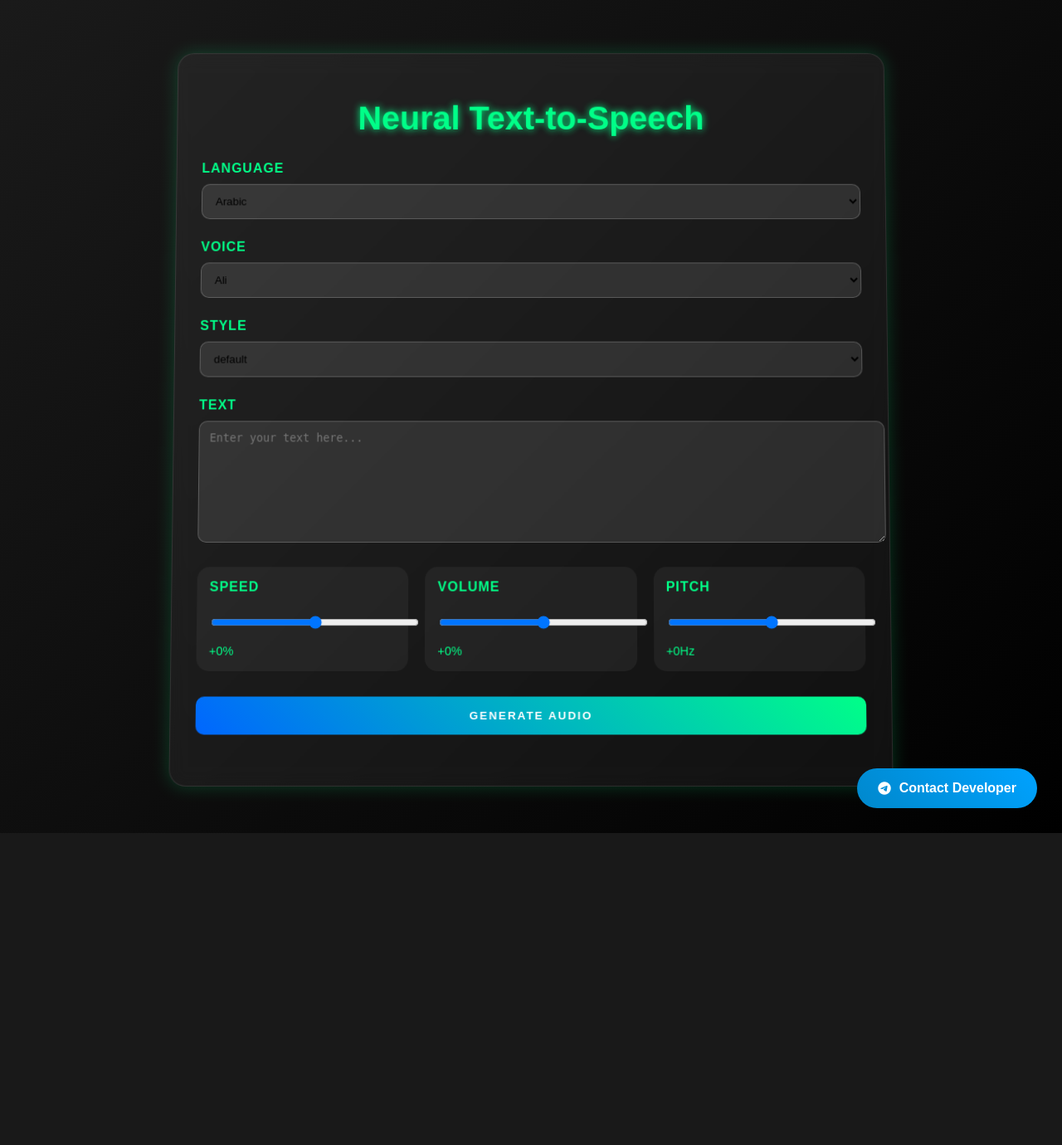
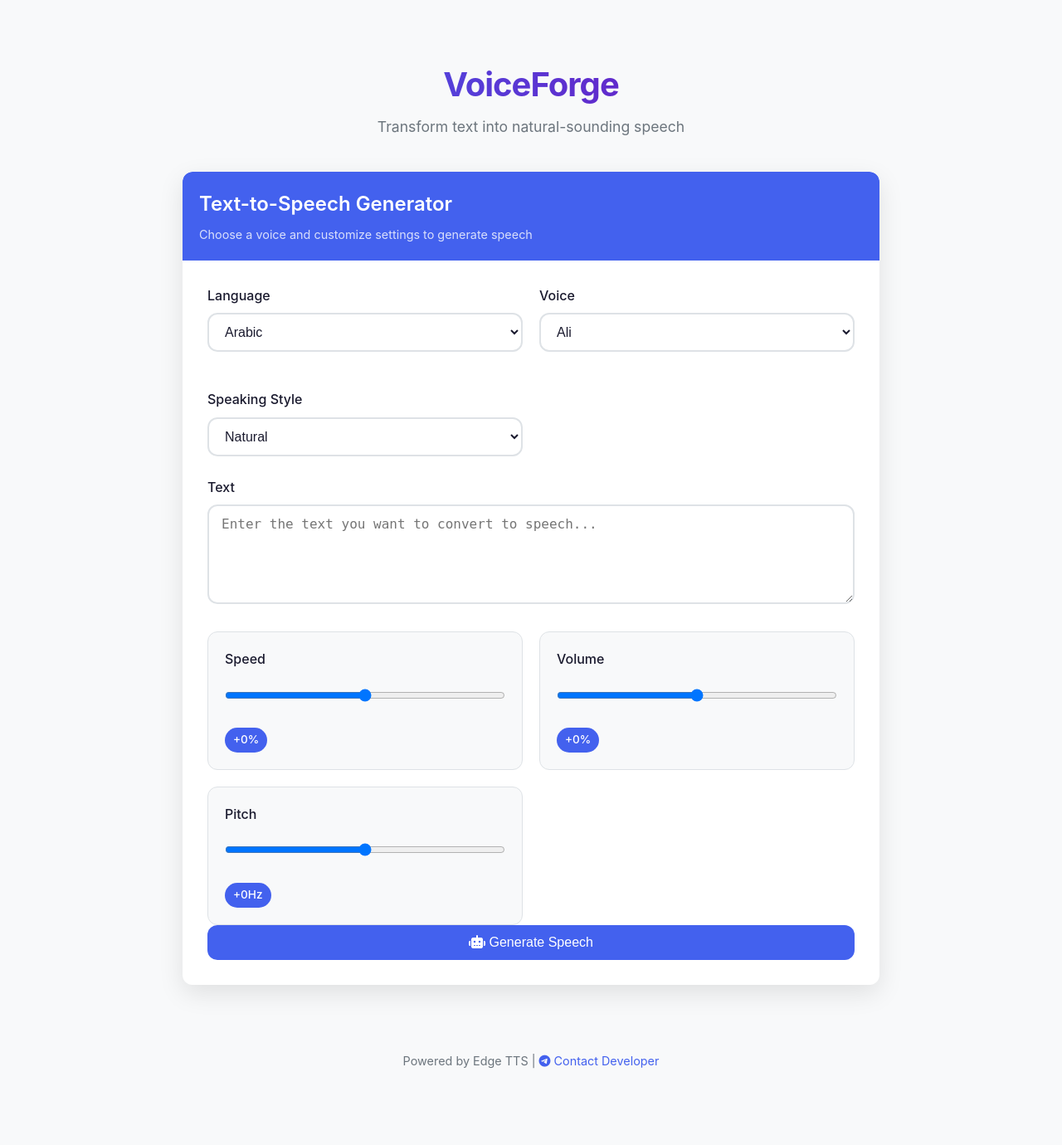
Before and after one commit to abhisheksalv2003/Gemini-pro, a Flask app: page / in a window 1280 px wide. Shown: the whole page at 83% size. Before the commit the page ends 1004 px from the top, so only its background shows below. Run offline with Flask 3, Linux system fonts and the light colour scheme.

Commit message:
Update index.html
New simple UI

```diff
--- a/templates/index.html
+++ b/templates/index.html
@@ -3,252 +3,346 @@
 <head>
     <meta charset="UTF-8">
     <meta name="viewport" content="width=device-width, initial-scale=1.0">
-    <title>Futuristic TTS Generator</title>
-    <link href="https://cdnjs.cloudflare.com/ajax/libs/font-awesome/6.0.0-beta3/css/all.min.css" rel="stylesheet">
+    <title>VoiceForge | Text-to-Speech</title>
+    <link href="https://cdnjs.cloudflare.com/ajax/libs/font-awesome/6.4.0/css/all.min.css" rel="stylesheet">
     <style>
         :root {
-            --primary: #00ff88;
-            --secondary: #0066ff;
-            --dark: #1a1a1a;
-            --light: #ffffff;
-            --glow: 0 0 10px var(--primary);
+            --primary: #4361ee;
+            --primary-light: #4cc9f0;
+            --secondary: #7209b7;
+            --dark: #1a1a2e;
+            --light: #f8f9fa;
+            --success: #06d6a0;
+            --warning: #ffd166;
+            --danger: #ef476f;
+            --gray: #6c757d;
+            --gray-light: #dee2e6;
+            --border-radius: 12px;
+            --shadow: 0 10px 30px rgba(0, 0, 0, 0.1);
+            --transition: all 0.3s ease;
+        }
+
+        * {
+            box-sizing: border-box;
+            margin: 0;
+            padding: 0;
         }
 
         body {
-            font-family: 'Arial', sans-serif;
-            background: linear-gradient(135deg, var(--dark), #000);
-            margin: 0;
+            font-family: 'Inter', 'Segoe UI', Roboto, sans-serif;
+            background-color: var(--light);
+            color: var(--dark);
+            line-height: 1.6;
             min-height: 100vh;
-            color: var(--light);
-            perspective: 1000px;
-            padding: 20px;
+            padding: 0 10px;
         }
 
         .container {
-            max-width: 800px;
+            max-width: 900px;
             margin: 40px auto;
-            background: rgba(255, 255, 255, 0.05);
             padding: 30px;
-            border-radius: 20px;
-            backdrop-filter: blur(10px);
-            border: 1px solid rgba(255, 255, 255, 0.1);
-            transform-style: preserve-3d;
-            animation: float 6s ease-in-out infinite;
-            box-shadow: 0 0 20px rgba(0, 255, 136, 0.2);
         }
 
-        @keyframes float {
-            0%, 100% { transform: translateY(0) rotateX(2deg); }
-            50% { transform: translateY(-20px) rotateX(-2deg); }
+        .logo {
+            text-align: center;
+            margin-bottom: 40px;
         }
 
-        h1 {
-            color: var(--primary);
-            text-align: center;
-            font-size: 2.5em;
+        .logo-text {
+            font-size: 2.5rem;
+            font-weight: 700;
+            background: linear-gradient(to right, var(--primary), var(--secondary));
+            -webkit-background-clip: text;
+            -webkit-text-fill-color: transparent;
+            letter-spacing: -1px;
+        }
+
+        .tagline {
+            font-size: 1.1rem;
+            color: var(--gray);
+            margin-top: 5px;
+        }
+
+        .card {
+            background-color: white;
+            border-radius: var(--border-radius);
+            box-shadow: var(--shadow);
+            overflow: hidden;
             margin-bottom: 30px;
-            text-shadow: var(--glow);
+            transition: var(--transition);
+        }
+
+        .card:hover {
+            box-shadow: 0 15px 35px rgba(0, 0, 0, 0.15);
+            transform: translateY(-5px);
+        }
+
+        .card-header {
+            background-color: var(--primary);
+            color: white;
+            padding: 20px;
+            border-radius: var(--border-radius) var(--border-radius) 0 0;
+        }
+
+        .card-title {
+            font-size: 1.5rem;
+            margin: 0;
+            font-weight: 600;
+        }
+
+        .card-subtitle {
+            margin-top: 5px;
+            opacity: 0.8;
+            font-size: 0.9rem;
+        }
+
+        .card-body {
+            padding: 30px;
         }
 
         .form-group {
             margin-bottom: 25px;
-            transform-style: preserve-3d;
-            transition: transform 0.3s ease;
         }
 
-        .form-group:hover {
-            transform: translateZ(20px);
+        .form-label {
+            display: block;
+            margin-bottom: 8px;
+            font-weight: 500;
+            color: var(--dark);
         }
 
-        label {
-            display: block;
-            margin-bottom: 10px;
-            color: var(--primary);
-            font-weight: bold;
-            text-transform: uppercase;
-            letter-spacing: 1px;
+        .form-control {
+            width: 100%;
+            padding: 12px 15px;
+            border: 2px solid var(--gray-light);
+            border-radius: var(--border-radius);
+            background-color: white;
+            font-size: 1rem;
+            transition: var(--transition);
+            color: var(--dark);
         }
 
-        select, textarea, input[type="range"] {
-            width: 100%;
-            padding: 12px;
-            background: rgba(255, 255, 255, 0.1);
-            border: 1px solid rgba(255, 255, 255, 0.2);
-            border-radius: 10px;
-            color: var (--light);
-            transition: all 0.3s ease;
+        .form-control:focus {
+            border-color: var(--primary);
+            outline: none;
+            box-shadow: 0 0 0 3px rgba(67, 97, 238, 0.2);
         }
 
-        select:hover, textarea:hover {
-            background: rgba(255, 255, 255, 0.15);
-            border-color: var(--primary);
-            box-shadow: var(--glow);
-        }
-
-        textarea {
+        textarea.form-control {
             min-height: 120px;
             resize: vertical;
         }
 
-        .controls {
+        .form-grid {
             display: grid;
-            grid-template-columns: repeat(auto-fit, minmax(200px, 1fr));
+            grid-template-columns: repeat(auto-fit, minmax(250px, 1fr));
             gap: 20px;
-            margin-bottom: 30px;
         }
 
         .slider-container {
-            background: rgba(255, 255, 255, 0.05);
-            padding: 15px;
-            border-radius: 15px;
-            transition: transform 0.3s ease;
-        }
-
-        .slider-container:hover {
-            transform: scale(1.02);
+            background-color: #f8f9fa;
+            padding: 20px;
+            border-radius: var(--border-radius);
+            border: 1px solid var(--gray-light);
         }
 
         .slider-value {
-            text-align: center;
-            color: var(--primary);
-            font-size: 0.9em;
-            margin-top: 5px;
+            display: inline-block;
+            padding: 4px 10px;
+            background-color: var(--primary);
+            color: white;
+            border-radius: 20px;
+            font-size: 0.85rem;
+            margin-top: 10px;
+            font-weight: 500;
         }
 
         .btn {
-            background: linear-gradient(45deg, var(--secondary), var(--primary));
-            color: var(--light);
-            padding: 15px 30px;
+            display: inline-block;
+            padding: 12px 24px;
+            background-color: var(--primary);
+            color: white;
             border: none;
-            border-radius: 10px;
+            border-radius: var(--border-radius);
+            font-size: 1rem;
+            font-weight: 500;
             cursor: pointer;
-            width: 100%;
-            font-weight: bold;
-            text-transform: uppercase;
-            letter-spacing: 2px;
-            transition: all 0.3s ease;
-            margin-bottom: 15px;
+            transition: var(--transition);
+            text-align: center;
+            text-decoration: none;
         }
 
         .btn:hover {
+            background-color: #3050d8;
             transform: translateY(-2px);
-            box-shadow: var(--glow);
+        }
+
+        .btn-block {
+            display: block;
+            width: 100%;
+        }
+
+        .btn-success {
+            background-color: var(--success);
+        }
+
+        .btn-success:hover {
+            background-color: #05b386;
+        }
+
+        .loading {
+            text-align: center;
+            padding: 20px 0;
+            color: var(--gray);
+        }
+
+        .loading i {
+            margin-right: 5px;
+            color: var(--primary);
+        }
+
+        .error {
+            color: var(--danger);
+            background-color: rgba(239, 71, 111, 0.1);
+            padding: 10px 15px;
+            border-radius: var(--border-radius);
+            margin-top: 20px;
+            font-size: 0.9rem;
         }
 
         #audio-preview {
-            margin-top: 30px;
+            background-color: #f8f9fa;
+            border-radius: var(--border-radius);
+            padding: 30px;
             text-align: center;
         }
 
         audio {
             width: 100%;
-            margin-bottom: 15px;
+            margin-bottom: 20px;
         }
 
-        .telegram-button {
-            position: fixed;
-            bottom: 30px;
-            right: 30px;
-            background: linear-gradient(45deg, #0088cc, #00a2ff);
-            color: white;
-            padding: 15px 25px;
-            border-radius: 50px;
-            text-decoration: none;
-            display: flex;
-            align-items: center;
-            gap: 10px;
-            font-weight: bold;
-            transition: all 0.3s ease;
-            z-index: 1000;
+        .download-container {
+            margin-top: 20px;
         }
 
-        .telegram-button:hover {
-            transform: translateY(-5px);
-            box-shadow: 0 5px 15px rgba(0, 136, 204, 0.4);
+        .footer {
+            text-align: center;
+            margin-top: 60px;
+            padding: 20px 0;
+            color: var(--gray);
+            font-size: 0.9rem;
         }
 
-        .loading {
-            text-align: center;
+        .footer a {
             color: var(--primary);
-            margin: 20px 0;
+            text-decoration: none;
         }
 
-        .error {
-            color: #ff4444;
-            text-align: center;
-            margin-top: 15px;
+        .footer a:hover {
+            text-decoration: underline;
         }
 
-        /* Custom scrollbar */
-        ::-webkit-scrollbar {
-            width: 10px;
+        @media (max-width: 768px) {
+            .container {
+                padding: 20px 15px;
+                margin: 20px auto;
             }
 
-        ::-webkit-scrollbar-track {
-            background: rgba(255, 255, 255, 0.1);
+            .card-body {
+                padding: 20px;
             }
 
-        ::-webkit-scrollbar-thumb {
-            background: var(--primary);
-            border-radius: 5px;
+            .form-grid {
+                grid-template-columns: 1fr;
+            }
         }
     </style>
 </head>
 <body>
     <div class="container">
-        <h1>Neural Text-to-Speech</h1>
+        <div class="logo">
+            <h1 class="logo-text">VoiceForge</h1>
+            <p class="tagline">Transform text into natural-sounding speech</p>
+        </div>
+
+        <div class="card">
+            <div class="card-header">
+                <h2 class="card-title">Text-to-Speech Generator</h2>
+                <p class="card-subtitle">Choose a voice and customize settings to generate speech</p>
+            </div>
+            <div class="card-body">
                 <form id="tts-form">
+                    <div class="form-grid">
                         <div class="form-group">
-                <label for="language">Language</label>
-                <select id="language" name="language" required></select>
+                            <label for="language" class="form-label">Language</label>
+                            <select id="language" name="language" class="form-control" required></select>
                         </div>
                         <div class="form-group">
-                <label for="voice">Voice</label>
-                <select id="voice" name="voice" required></select>
+                            <label for="voice" class="form-label">Voice</label>
+                            <select id="voice" name="voice" class="form-control" required></select>
                         </div>
                         <div class="form-group">
-                <label for="style">Style</label>
-                <select id="style" name="style"></select>
+                            <label for="style" class="form-label">Speaking Style</label>
+                            <select id="style" name="style" class="form-control"></select>
                         </div>
+                    </div>
+
                     <div class="form-group">
-                <label for="text">Text</label>
-                <textarea id="text" name="text" required placeholder="Enter your text here..."></textarea>
+                        <label for="text" class="form-label">Text</label>
+                        <textarea id="text" name="text" class="form-control" required placeholder="Enter the text you want to convert to speech..."></textarea>
                     </div>
-            <div class="controls">
+
+                    <div class="form-grid">
                         <div class="slider-container">
-                    <label for="rate">Speed</label>
-                    <input type="range" id="rate" name="rate" min="-50" max="50" value="0" step="1">
+                            <label for="rate" class="form-label">Speed</label>
+                            <input type="range" id="rate" name="rate" min="-50" max="50" value="0" step="1" class="form-control">
                             <span class="slider-value" id="rate-value">+0%</span>
                         </div>
                         <div class="slider-container">
-                    <label for="volume">Volume</label>
-                    <input type="range" id="volume" name="volume" min="-50" max="50" value="0" step="1">
+                            <label for="volume" class="form-label">Volume</label>
+                            <input type="range" id="volume" name="volume" min="-50" max="50" value="0" step="1" class="form-control">
                             <span class="slider-value" id="volume-value">+0%</span>
                         </div>
                         <div class="slider-container">
-                    <label for="pitch">Pitch</label>
-                    <input type="range" id="pitch" name="pitch" min="-50" max="50" value="0" step="1">
+                            <label for="pitch" class="form-label">Pitch</label>
+                            <input type="range" id="pitch" name="pitch" min="-50" max="50" value="0" step="1" class="form-control">
                             <span class="slider-value" id="pitch-value">+0Hz</span>
                         </div>
                     </div>
-            <button type="submit" class="btn">Generate Audio</button>
+
+                    <button type="submit" class="btn btn-block">
+                        <i class="fas fa-robot"></i> Generate Speech
+                    </button>
+
                     <div id="loading" class="loading" style="display: none;">
-                <i class="fas fa-spinner fa-spin"></i> Generating...
+                        <i class="fas fa-spinner fa-spin"></i> Generating your audio...
                     </div>
-            <div id="error" class="error"></div>
-            <div id="audio-preview" style="display: none">
+
+                    <div id="error" class="error" style="display: none;"></div>
+                </form>
+            </div>
+        </div>
+
+        <div id="audio-preview" class="card" style="display: none;">
+            <div class="card-header">
+                <h2 class="card-title">Generated Audio</h2>
+                <p class="card-subtitle">Listen to your text or download the audio file</p>
+            </div>
+            <div class="card-body">
                 <audio id="audio-player" controls></audio>
-                <button id="download-btn" class="btn">
-                    <i class="fas fa-download"></i> Download
+                <div class="download-container">
+                    <button id="download-btn" class="btn btn-success btn-block">
+                        <i class="fas fa-download"></i> Download Audio
                     </button>
                 </div>
-        </form>
+            </div>
         </div>
 
-    <a href="https://t.me/abhihacks" target="_blank" class="telegram-button">
-        <i class="fab fa-telegram-plane"></i>
-        Contact Developer
-    </a>
+        <div class="footer">
+            <p>Powered by Edge TTS | <a href="https://t.me/abhihacks" target="_blank"><i class="fab fa-telegram"></i> Contact Developer</a></p>
+        </div>
+    </div>
 
     <script>
         const voices = {{ voices|tojson|safe }};
@@ -256,6 +350,7 @@
         const languageSelect = document.getElementById('language');
         const voiceSelect = document.getElementById('voice');
         const styleSelect = document.getElementById('style');
+        const errorDiv = document.getElementById('error');
         let firstClick = true;
 
         function updateLanguages() {
@@ -277,13 +372,14 @@
             const language = languageSelect.value;
             const voice = voiceSelect.value;
             styleSelect.innerHTML = voices[language][voice].styles
-                .map(style => `<option value="${style}">${style}</option>`)
+                .map(style => `<option value="${style}">${style === 'default' ? 'Natural' : style}</option>`)
                 .join('');
         }
 
         languageSelect.addEventListener('change', updateVoices);
         voiceSelect.addEventListener('change', updateStyles);
 
+        // Update slider value display
         ['rate', 'volume', 'pitch'].forEach(param => {
             const slider = document.getElementById(param);
             const value = document.getElementById(`${param}-value`);
@@ -297,9 +393,18 @@
 
         form.addEventListener('submit', async (e) => {
             e.preventDefault();
+
+            // Validate form
+            const text = document.getElementById('text').value.trim();
+            if (!text) {
+                errorDiv.textContent = 'Please enter some text to convert to speech';
+                errorDiv.style.display = 'block';
+                return;
+            }
+
             const formData = new FormData(form);
             document.getElementById('loading').style.display = 'block';
-            document.getElementById('error').textContent = '';
+            errorDiv.style.display = 'none';
             document.getElementById('audio-preview').style.display = 'none';
 
             try {
@@ -322,16 +427,22 @@
                             window.location.href = `/download_audio/${result.filename}`;
                         }
                     };
+
+                    // Scroll to the audio preview
+                    document.getElementById('audio-preview').scrollIntoView({ behavior: 'smooth' });
                 } else {
-                    document.getElementById('error').textContent = result.error;
+                    errorDiv.textContent = result.error || 'Something went wrong. Please try again.';
+                    errorDiv.style.display = 'block';
                 }
             } catch (error) {
-                document.getElementById('error').textContent = 'An error occurred';
+                errorDiv.textContent = 'Server connection error. Please try again later.';
+                errorDiv.style.display = 'block';
             } finally {
                 document.getElementById('loading').style.display = 'none';
             }
         });
 
+        // Initialize
         updateLanguages();
     </script>
 </body>
```
Lines whose indentation alone changed are shown as unchanged.
